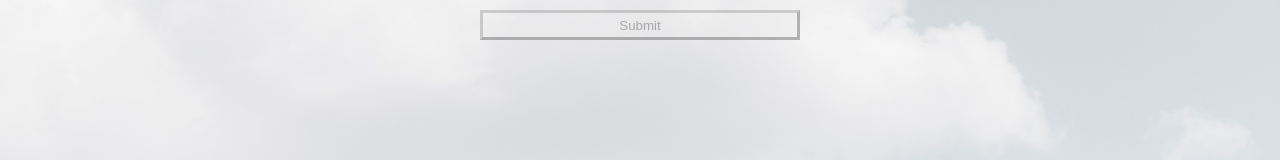
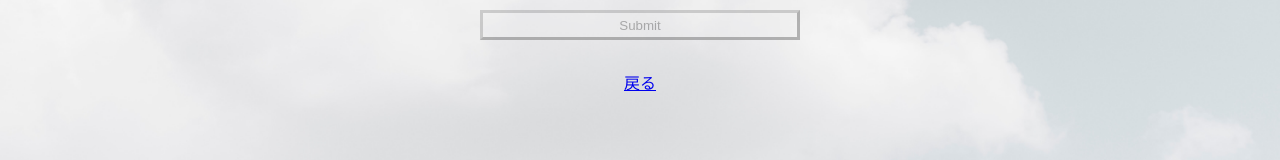
Before and after one commit to taipon55/MyPortfolio, a React (Create React App) app: page /form in a window 1280 px wide. Shown: the part 636-796 px from the top of the page. Built offline with nearby package versions, Linux system fonts and the light colour scheme.

Commit message:
戻るボタン追加

```diff
--- a/src/App.css
+++ b/src/App.css
@@ -315,6 +315,7 @@ button {
   width: 25%;
   border-width: 3px;
 }
+
 /* Homeレスポンシブ */
 @media (max-width: 1024px) {
   .top-container {
--- a/src/components/Form.tsx
+++ b/src/components/Form.tsx
@@ -1,5 +1,6 @@
 import React, { FormEvent, useState } from "react";
 import { init, send } from "@emailjs/browser";
+import { Link } from "react-router-dom";
 
 const Form = () => {
   const [name, setName] = useState("");
@@ -75,6 +76,11 @@ const Form = () => {
               <input type="submit" disabled={disableSend} />
             </div>
           </div>
+          <div className="form-group">
+            <Link to="/">
+              <span>戻る</span>
+            </Link>
+          </div>
         </form>
       </div>
     </div>
```
